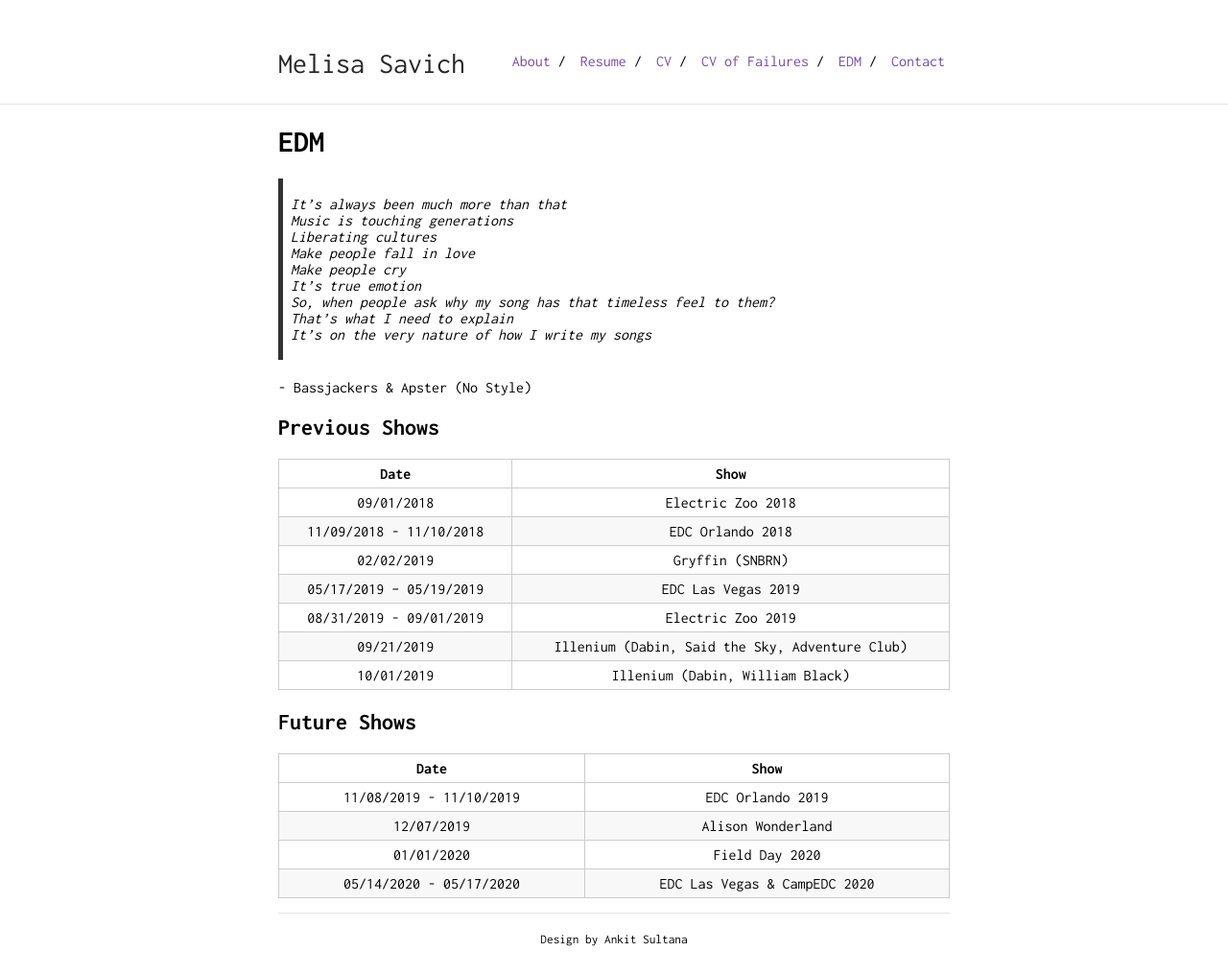
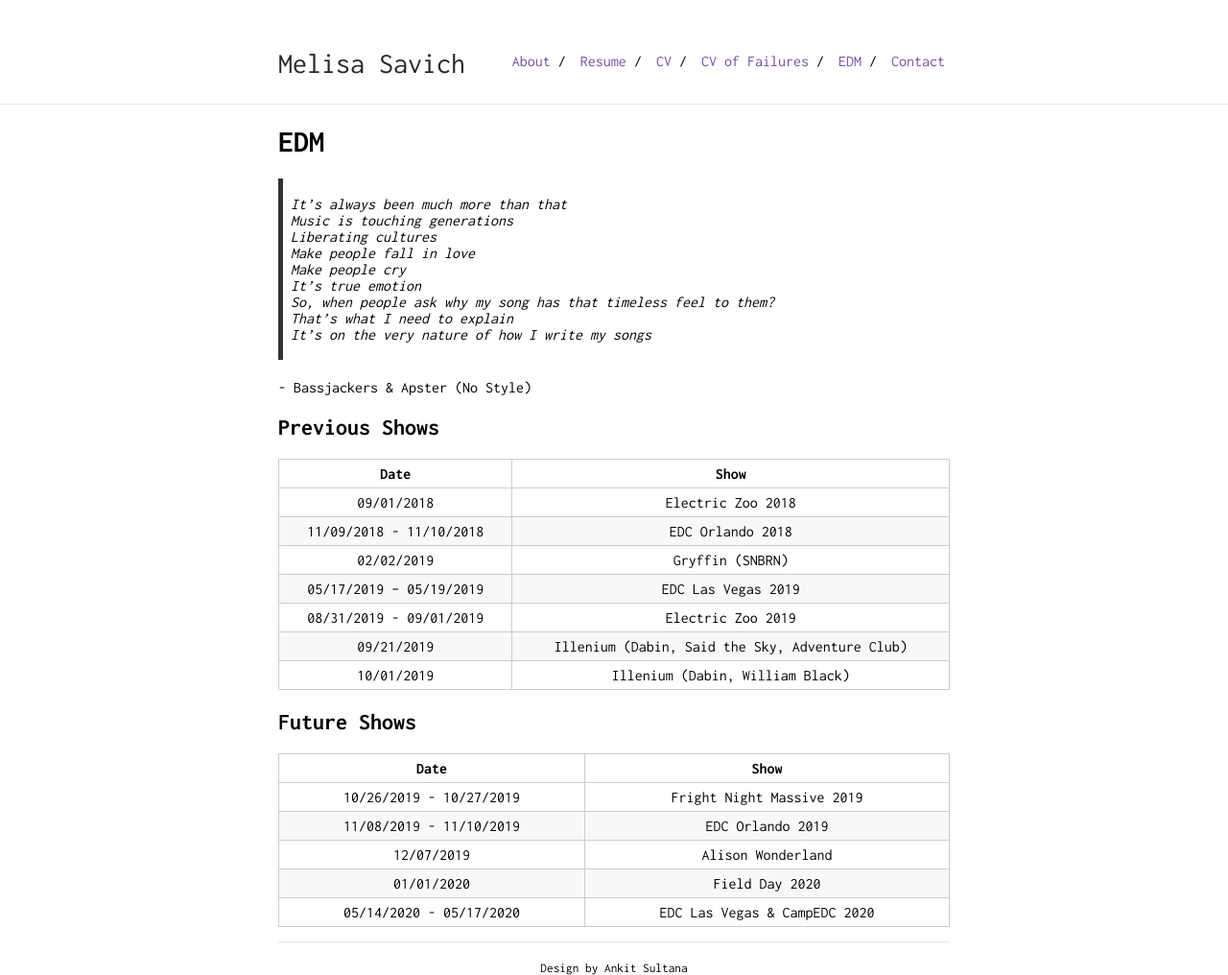
Before and after one commit to mksavic/mksavic.github.io, a Jekyll site: the page built from edm.md, in a window 1280 px wide. Shown: the whole page at 96% size. Built offline with Jekyll 4.4.1, drawn with Linux system fonts in a browser that asks for light colours; our own code applies the rules of GitHub Pages for plain Markdown files; before the commit the page ends 986 px from its top, so only the background shows below that.

Commit message:
update edm.md

```diff
--- a/edm.md
+++ b/edm.md
@@ -33,6 +33,7 @@ is_contact: true
 
 |          Date           |                      Show                      |
 |:-----------------------:|:----------------------------------------------:|
+| 10/26/2019 - 10/27/2019 |           Fright Night Massive 2019            |
 | 11/08/2019 - 11/10/2019 |                EDC Orlando 2019                |
 |       12/07/2019        |               Alison Wonderland                |
 |       01/01/2020        |                 Field Day 2020                 |
```
